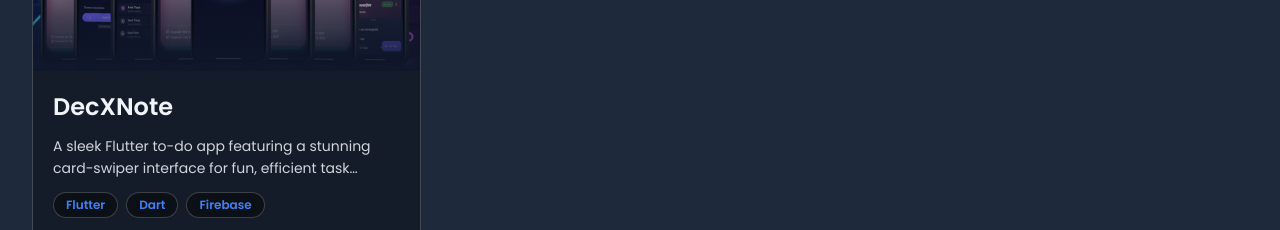
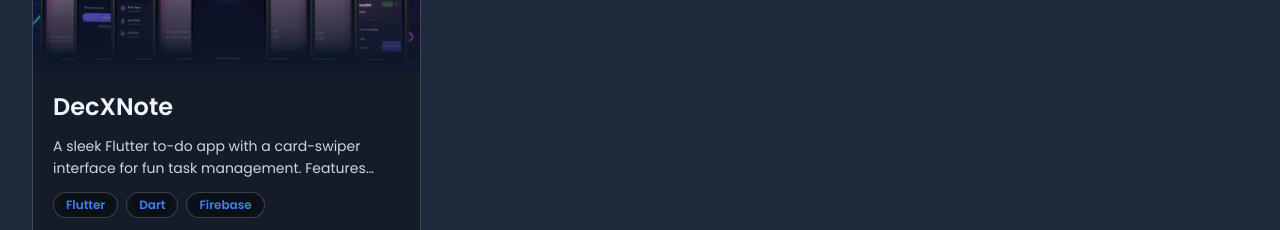
Before and after one commit to DarkWizardCK-24/ByteFolio, a React (Vite) app: page / in a window 1280 px wide. Shown: the part 9920-10150 px from the top of the page. Built offline with nearby package versions, Linux system fonts and the light colour scheme.

Commit message:
Updated README.md
Shortened the description of the DecXNote project for clarity.

```diff
--- a/src/sections/Projects.jsx
+++ b/src/sections/Projects.jsx
@@ -121,7 +121,7 @@
   {
     title: "DecXNote",
     description:
-      "A sleek Flutter to-do app featuring a stunning card-swiper interface for fun, efficient task management. Built with Firebase Authentication and real-time database sync, it offers a glassmorphic UI, secure login, and cross-platform support making it a modern, engaging way to create, swipe, and organize tasks effortlessly.",
+      "A sleek Flutter to-do app with a card-swiper interface for fun task management. Features Firebase Authentication, real-time database sync, glassmorphic UI, secure login, cross-platform support, and checklist items for easy task organization.",
     image: "projects/flutter/flutter7.png",
     skills: ["Flutter", "Dart", "Firebase"],
     github: "https://github.com/DarkWizardCK-24/DecXNote",
```
